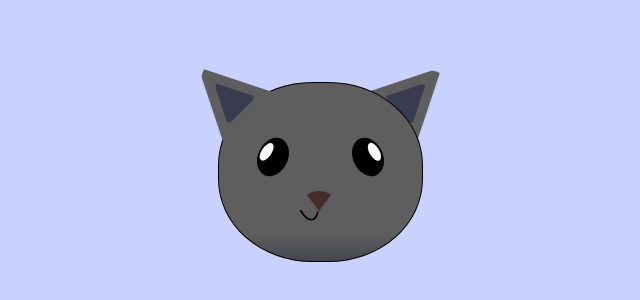
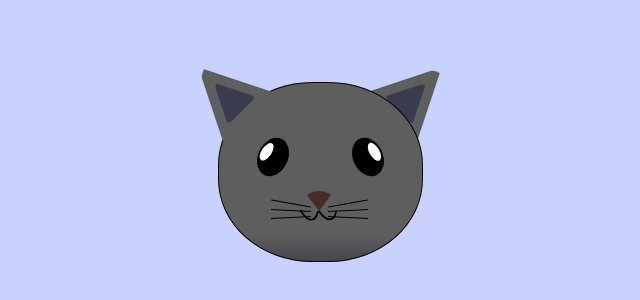
Before and after one commit to Gapilesh/Cat-Painting, a plain HTML site: page index.html in a window 1280 px wide. Shown: the part 228-528 px from the top of the page, 320-960 px from the left. Drawn offline with Linux system fonts and the light colour scheme.

Commit message:
Whiskers

```diff
--- a/index.html
+++ b/index.html
@@ -30,6 +30,19 @@
                     <div class="cat-mouth-line-right"></div>
                   </div>
 
+                  <div class="cat-whiskers">
+                    <div class="cat-whiskers-left">
+                      <div class="cat-whisker-left-top"></div>
+                      <div class="cat-whisker-left-middle"></div>
+                      <div class="cat-whisker-left-bottom"></div>
+                    </div>
+                    <div class="cat-whiskers-right">
+                      <div class="cat-whisker-right-top"></div>
+                      <div class="cat-whisker-right-middle"></div>
+                      <div class="cat-whisker-right-bottom"></div>
+                    </div>
+                  </div>
+
             </div>
         </main>
     </body>
--- a/styles.css
+++ b/styles.css
@@ -141,3 +141,63 @@
     left: 74px;
     transform: rotate(170deg);
   }
+
+  .cat-mouth-line-right {
+    position: absolute;
+    top: 88px;
+    left: 91px;
+    transform: rotate(165deg);
+  }
+
+  .cat-whiskers-left div {
+    width: 40px;
+    height: 1px;
+    background-color: #000;
+  }
+
+  .cat-whiskers-right div {
+    width: 40px;
+    height: 1px;
+    background-color: #000;
+  }
+
+  .cat-whisker-left-top {
+    position: absolute;
+    top: 120px;
+    left: 52px;
+    transform: rotate(10deg);
+  }
+
+  .cat-whisker-left-middle {
+    position: absolute;
+    top: 127px;
+    left: 52px;
+    transform: rotate(3deg);
+  }
+
+  .cat-whisker-left-bottom {
+    position: absolute;
+    top: 134px;
+    left: 52px;
+    transform: rotate(-3deg);
+  }
+
+  .cat-whisker-right-top {
+    position: absolute;
+    top: 120px;
+    left: 109px;
+    transform: rotate(-10deg);
+  }
+
+  .cat-whisker-right-middle {
+    position: absolute;
+    top: 127px;
+    left: 109px;
+    transform: rotate(-3deg);
+  }
+
+  .cat-whisker-right-bottom {
+    position: absolute;
+    top: 134px;
+    left: 109px;
+    transform: rotate(3deg);
```
